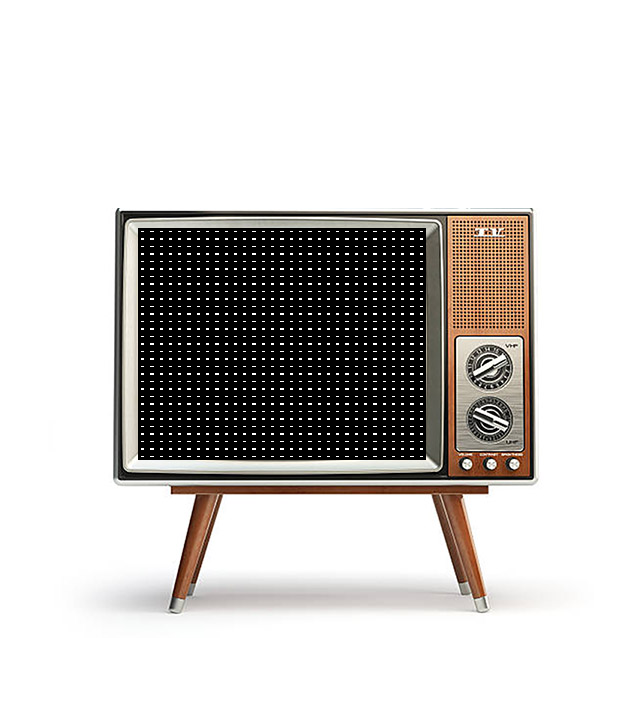
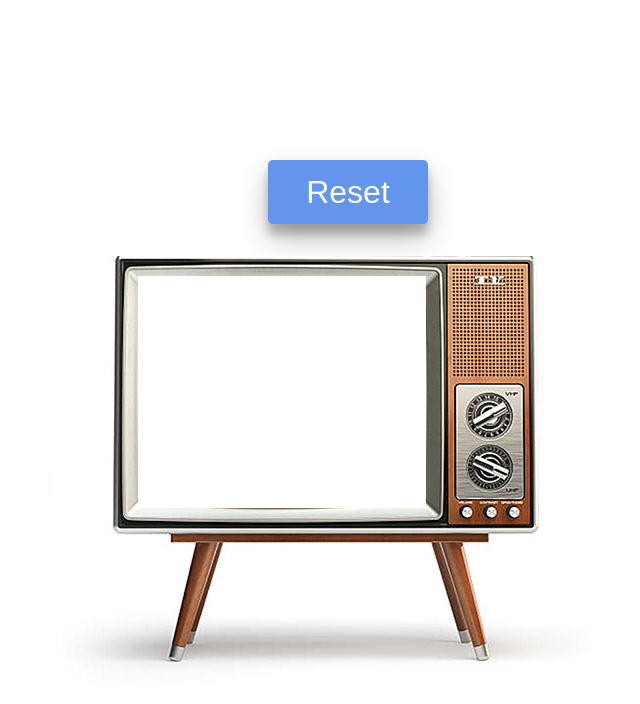
Before and after one commit to sagyakwa/etch-a-sketch, a plain HTML site: page index.html in a window 1280 px wide. Shown: the whole page, without its empty margins (292-932 px from the left). Drawn offline with Linux system fonts and the light colour scheme.

Commit message:
- squares in etch a sketch now turn black when hovered over to emulate etch a sketch - various refactoring/renaming/re-defining of functions

```diff
--- a/index.html
+++ b/index.html
@@ -7,8 +7,9 @@
 </head>
 <body>
 <div id="full-page">
+    <button id="reset-button">Reset</button>
     <div id="tv-and-etch-board-container">
-        <img id="tv-image" src="images/oldschool-tv-image.jpg">
+        <img id="tv-image" src="images/oldschool-tv-image.jpg" alt="image of an old television">
         <div id="etch-a-sketch-board">
 
         </div>
--- a/index.js
+++ b/index.js
@@ -1,16 +1,33 @@
-const etchASketchBoard = document.getElementById("etch-a-sketch-board");
+const etchASketchBoard = document.querySelector("#etch-a-sketch-board");
+const resetButton = document.querySelector("#reset-button")
 
-
-function createGrid(totalNumberOfSquaresInGrid) {
+const createGrid = (totalNumberOfSquaresInGrid) =>  {
     const numberOfRows = Math.floor(Math.sqrt(totalNumberOfSquaresInGrid));
     console.log(numberOfRows);
     etchASketchBoard.style.gridTemplateRows = `repeat(${numberOfRows}, 1fr)`;
     etchASketchBoard.style.gridTemplateColumns = `repeat(${numberOfRows}, 1fr)`;
     for (let i = 0; i < numberOfRows * numberOfRows; i++) {
          const oneSquare = document.createElement('div');
-         oneSquare.setAttribute("style", "background: white; border-style: solid;");
+         oneSquare.setAttribute("style", "background: white;");
+         oneSquare.classList.add("etch-a-sketch-square");
          etchASketchBoard.appendChild(oneSquare);
     }
 }
 
+const onEtchASketchSquareHovered = (mouseEvent) => {
+    mouseEvent.target.setAttribute("style", "background: black;");
+}
+
 createGrid(1000);
+
+const currentEtchASketchSquares = document.querySelectorAll(".etch-a-sketch-square");
+for (const square of currentEtchASketchSquares) {
+    square.addEventListener("mouseover", onEtchASketchSquareHovered);
+}
+
+resetButton.addEventListener("click", () => {
+    const etchASketchSquares = document.querySelectorAll(".etch-a-sketch-square");
+    for (const square of etchASketchSquares) {
+        square.setAttribute("style", "background: white;")
+    }
+});
--- a/style.css
+++ b/style.css
@@ -1,5 +1,6 @@
 #full-page {
     display: flex;
+    flex-direction: column;
     justify-content: center;
     align-items: center;
     height: 100vh;
@@ -24,3 +25,25 @@
     height: 400px;
     position: relative;
 }
+
+#reset-button {
+    width: 10rem;
+    height: 4rem;
+    cursor: pointer;
+    border: none;
+    border-radius: 0.3rem;
+    margin-bottom: 2rem;
+    color: white;
+    background-color: cornflowerblue;
+    font-size: 2rem;
+    transition-duration: 0.3s;
+    box-shadow: 0 14px 28px rgba(0,0,0,0.25), 0 10px 10px rgba(0,0,0,0.22);
+}
+
+#reset-button:hover {
+    transform: scale(1.2);
+}
+
+#reset-button:active {
+    transform: scale(1.0);
+}
```
Also changed, not shown: 1 other file.
